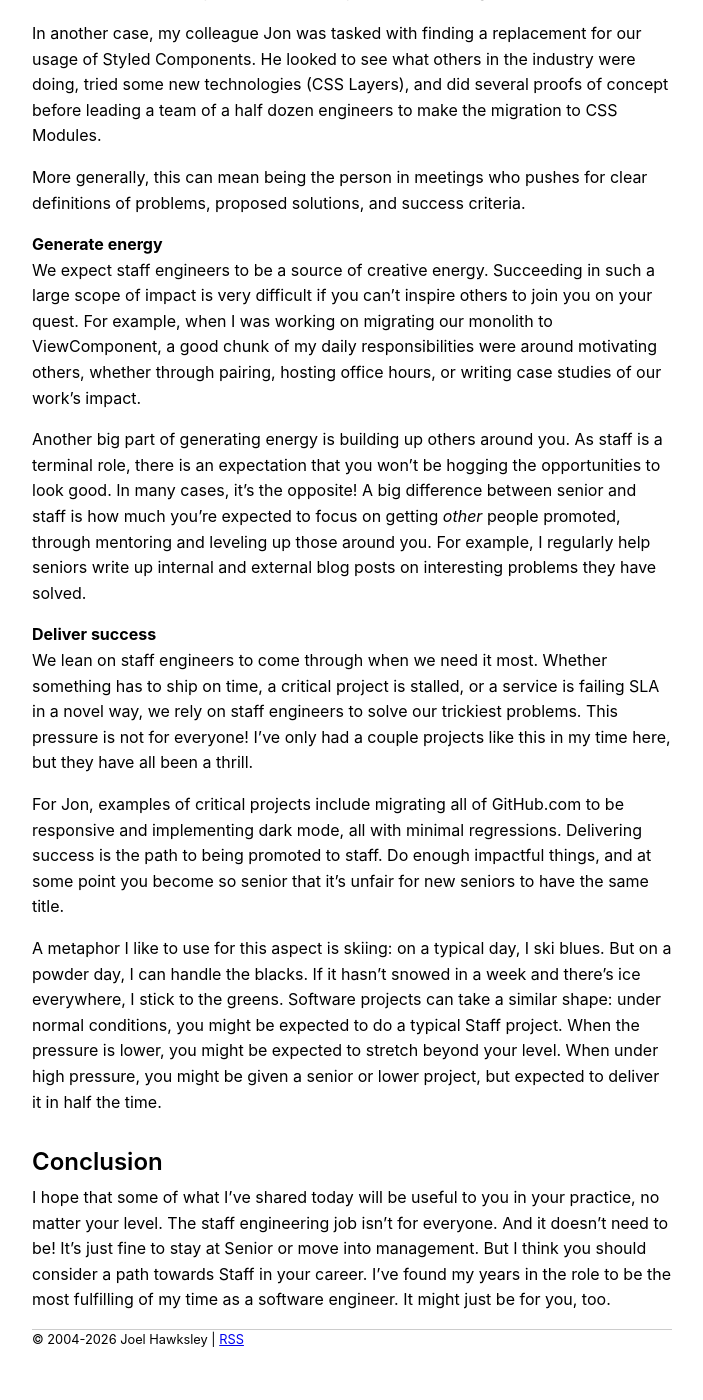
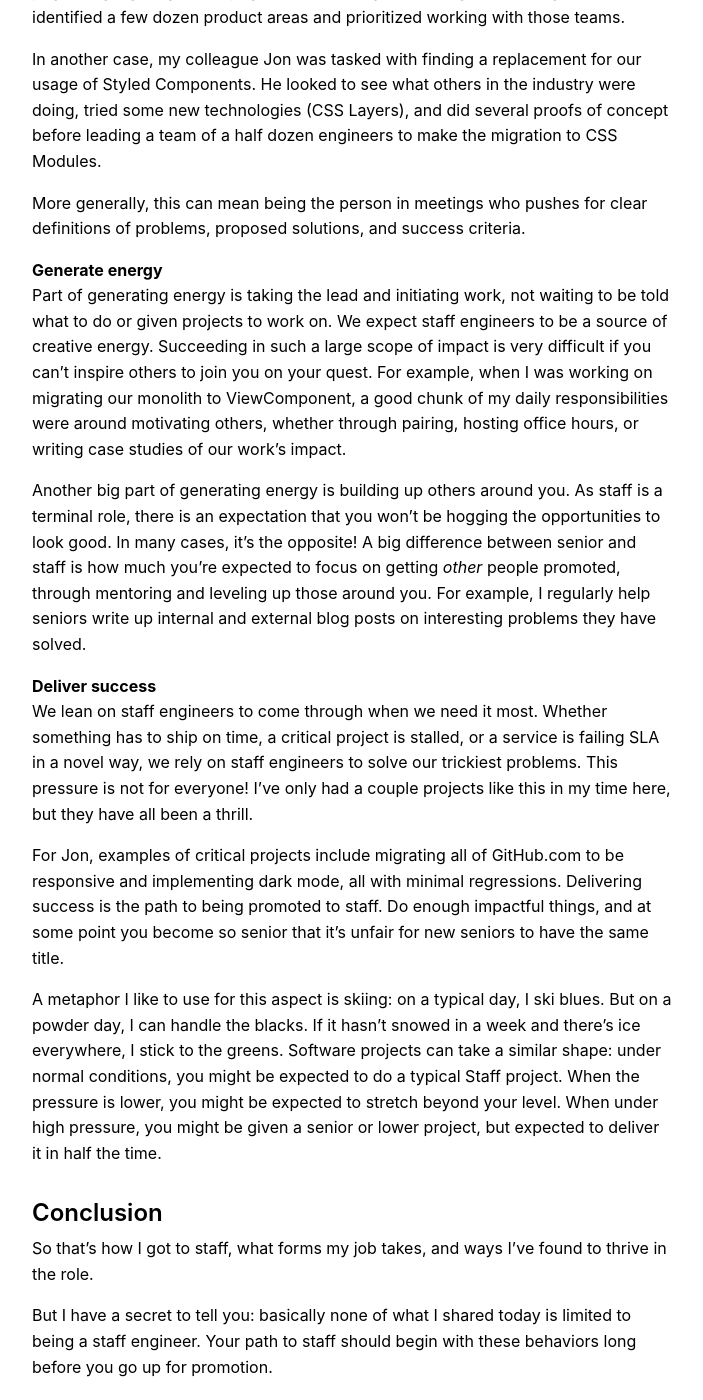
Before and after one commit to joelhawksley/identity, a Jekyll site: the page built from _posts/2026-01-14-beyond-senior.md, in a window 1280 px wide and 1400 px high, scrolled down 5809 px. Shown: the whole window, without its empty margins (288-991 px from the left). Built offline with Jekyll 4.4.1, drawn with Linux system fonts in a browser that asks for light colours; some of the changed text lies outside the part shown.

Commit message:
add some improvements from marty

```diff
--- a/_posts/2026-01-14-beyond-senior.md
+++ b/_posts/2026-01-14-beyond-senior.md
@@ -108,7 +108,7 @@
 
 ### Keep a public journal
 
-A couple of years ago I adapted Julia Evans' [brag doc](https://jvns.ca/blog/brag-documents/) idea into a daily, internally-visible journal of what I worked on and what I listened to/read/watched. I was first motivated to do this to keep a record for self-reviews, but I quickly found that it was a helpful tool for guiding my focus towards things _worth writing down_, a.k.a. impactful work! I've also gotten feedback that it has helped others in the organizations I work in understand my role.
+A couple of years ago I adapted Julia Evans' [brag doc](https://jvns.ca/blog/brag-documents/) idea into a daily, internally-visible journal of what I worked on and what I listened to/read/watched. I was first motivated to do this to keep a record for self-reviews, but I quickly found that it was a helpful tool for guiding my focus towards things _worth writing down_, a.k.a. impactful work! It's so easy to get bogged down in activity that has no impact. I've also gotten feedback that it has helped others in the organizations I work in understand my role.
 
 ### Predict the future
 
@@ -136,7 +136,7 @@
 
 ### Generate energy
 
-We expect staff engineers to be a source of creative energy. Succeeding in such a large scope of impact is very difficult if you can't inspire others to join you on your quest. For example, when I was working on migrating our monolith to ViewComponent, a good chunk of my daily responsibilities were around motivating others, whether through pairing, hosting office hours, or writing case studies of our work's impact.
+Part of generating energy is taking the lead and initiating work, not waiting to be told what to do or given projects to work on. We expect staff engineers to be a source of creative energy. Succeeding in such a large scope of impact is very difficult if you can't inspire others to join you on your quest. For example, when I was working on migrating our monolith to ViewComponent, a good chunk of my daily responsibilities were around motivating others, whether through pairing, hosting office hours, or writing case studies of our work's impact.
 
 Another big part of generating energy is building up others around you. As staff is a terminal role, there is an expectation that you won’t be hogging the opportunities to look good. In many cases, it’s the opposite! A big difference between senior and staff is how much you’re expected to focus on getting _other_ people promoted, through mentoring and leveling up those around you. For example, I regularly help seniors write up internal and external blog posts on interesting problems they have solved.
 
@@ -150,4 +150,12 @@
 
 ## Conclusion
 
+So that's how I got to staff, what forms my job takes, and ways I've found to thrive in the role.
+
+But I have a secret to tell you: basically none of what I shared today is limited to being a staff engineer. Your path to staff should begin with these behaviors long before you go up for promotion.
+
 I hope that some of what I’ve shared today will be useful to you in your practice, no matter your level. The staff engineering job isn’t for everyone. And it doesn’t need to be! It’s just fine to stay at Senior or move into management. But I think you should consider a path towards Staff in your career. I’ve found my years in the role to be the most fulfilling of my time as a software engineer. It might just be for you, too.
+
+## Thanks
+
+Thanks to [Sean](https://github.com/attamusc), [Jon](https://github.com/jonrohan), [Matt](https://github.com/mclark) and [Marty](https://github.com/mghaught) for help writing this talk and to the dozens of folks who asked questions when I presented it.
```
